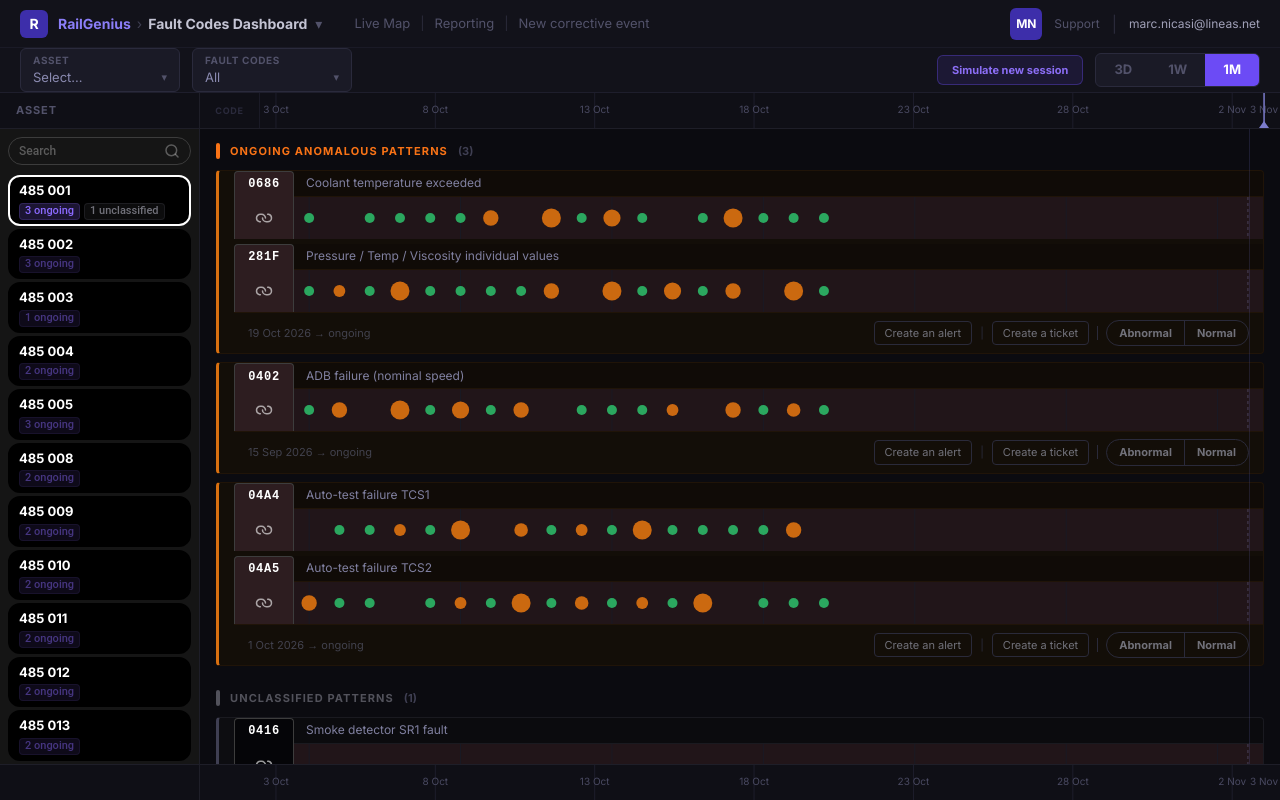
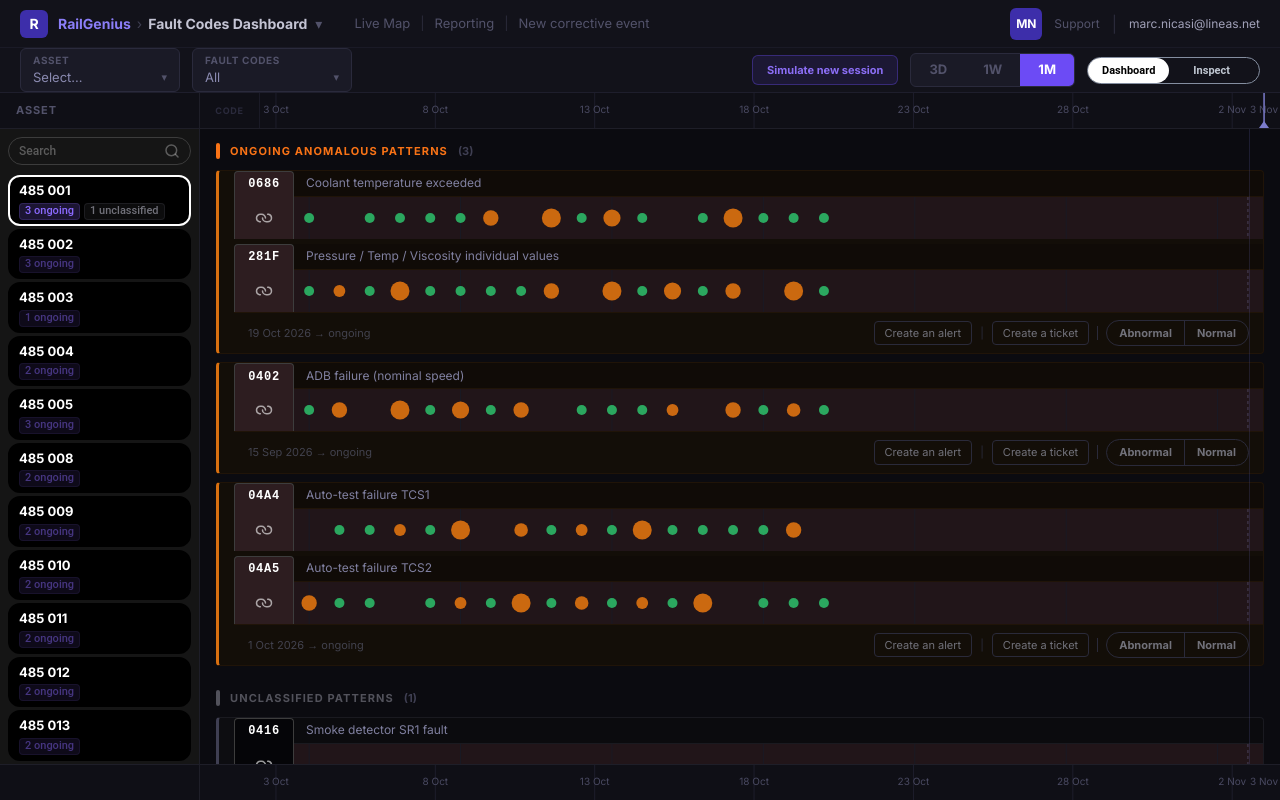
Before and after one commit to gknuts/faultcode-dashboard, a React (Vite) app: page / in a window 1280 px wide. Built offline with nearby package versions, Linux system fonts and the light colour scheme.

Commit message:
feat(ui): add PanelMode toggle between dashboard and inspect views
- Add PanelMode type ('dashboard' | 'inspect') to types.ts
- Add panelMode state and setter in App.tsx
- Pass panelMode/onSetPanelMode props through FilterBar

```diff
--- a/src/App.tsx
+++ b/src/App.tsx
@@ -1,10 +1,10 @@
-import { useEffect, useMemo } from 'react'
+import { useEffect, useMemo, useState } from 'react'
 import { useStore, derivePatternStatus } from './store/index'
 import FilterBar from './components/FilterBar'
 import { AssetSidebar } from './components/AssetSidebar'
 import { PatternSection } from './components/PatternSection'
 import { getPeriodRange, getDatesInRange, formatAxisLabel } from './lib/dates'
-import type { DerivedStatus } from './data/types'
+import type { DerivedStatus, PanelMode } from './data/types'
 
 const FC_COL_WIDTH = 60  // = BADGE_WIDTH — dates align with dots start
 const SIDEBAR_WIDTH = 200
@@ -17,6 +17,8 @@ export default function App() {
     setSelectedAsset, setView, simulateNewSession,
     validatePattern,
   } = useStore()
+
+  const [panelMode, setPanelMode] = useState<PanelMode>('dashboard')
 
   useEffect(() => { loadData() }, [loadData])
 
@@ -60,7 +62,7 @@ export default function App() {
 
   return (
     <div style={{ height: '100vh', display: 'flex', flexDirection: 'column', overflow: 'hidden', background: '#0B0B10' }}>
-      <FilterBar view={view} onSetView={setView} onSimulateSession={simulateNewSession} />
+      <FilterBar view={view} onSetView={setView} onSimulateSession={simulateNewSession} panelMode={panelMode} onSetPanelMode={setPanelMode} />
 
       {/* Column header row: ASSET | ANOMALOUS PATTERNS | date axis */}
       <div style={{
--- a/src/components/FilterBar.tsx
+++ b/src/components/FilterBar.tsx
@@ -1,14 +1,16 @@
-import type { ViewMode } from '../data/types'
+import type { ViewMode, PanelMode } from '../data/types'
 
 interface Props {
   view: ViewMode
   onSetView: (v: ViewMode) => void
   onSimulateSession: () => void
+  panelMode: PanelMode
+  onSetPanelMode: (m: PanelMode) => void
 }
 
 const VIEWS: ViewMode[] = ['3D', '1W', '1M']
 
-export default function FilterBar({ view, onSetView, onSimulateSession }: Props) {
+export default function FilterBar({ view, onSetView, onSimulateSession, panelMode, onSetPanelMode }: Props) {
   return (
     <div style={{ flexShrink: 0, background: '#12121A', borderBottom: '1px solid #1E1E2C' }}>
       {/* Top nav row */}
@@ -138,6 +140,44 @@ export default function FilterBar({ view, onSetView, onSimulateSession }: Props)
             </button>
           ))}
         </div>
+
+        {/* Dashboard / Inspect toggle */}
+        <div style={{
+          display: 'flex',
+          paddingRight: 15,
+          alignItems: 'center',
+          gap: 10,
+          borderRadius: 38,
+          border: '1px solid #848EA0',
+        }}>
+          {(['dashboard', 'inspect'] as PanelMode[]).map((m) => {
+            const selected = panelMode === m
+            const label = m === 'dashboard' ? 'Dashboard' : 'Inspect'
+            return (
+              <button
+                key={m}
+                onClick={() => onSetPanelMode(m)}
+                style={{
+                  background: selected ? '#fff' : 'transparent',
+                  border: 'none',
+                  borderRadius: 38,
+                  color: selected ? '#000' : '#C1C8D3',
+                  fontFamily: 'Roboto, sans-serif',
+                  fontSize: 11,
+                  fontWeight: 700,
+                  fontStyle: 'normal',
+                  lineHeight: 'normal',
+                  textAlign: 'center',
+                  padding: '6px 14px',
+                  cursor: 'pointer',
+                  whiteSpace: 'nowrap',
+                }}
+              >
+                {label}
+              </button>
+            )
+          })}
+        </div>
       </div>
     </div>
   )
--- a/src/data/types.ts
+++ b/src/data/types.ts
@@ -36,3 +36,4 @@ export interface PatternOccurrence {
 export type DerivedStatus = 'new' | 'ongoing' | 'unclassified'
 
 export type ViewMode = '3D' | '1W' | '1M'
+export type PanelMode = 'dashboard' | 'inspect'
```
